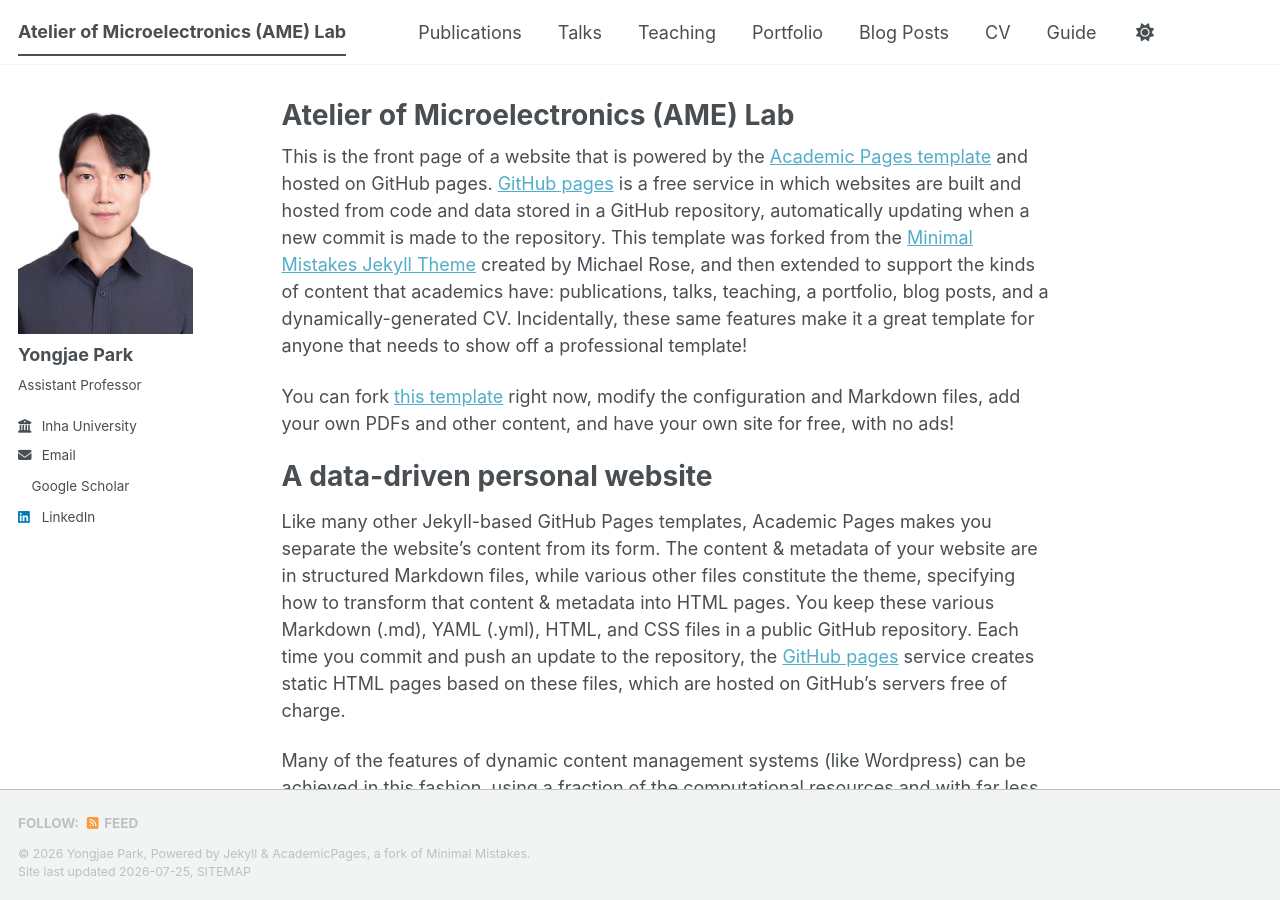
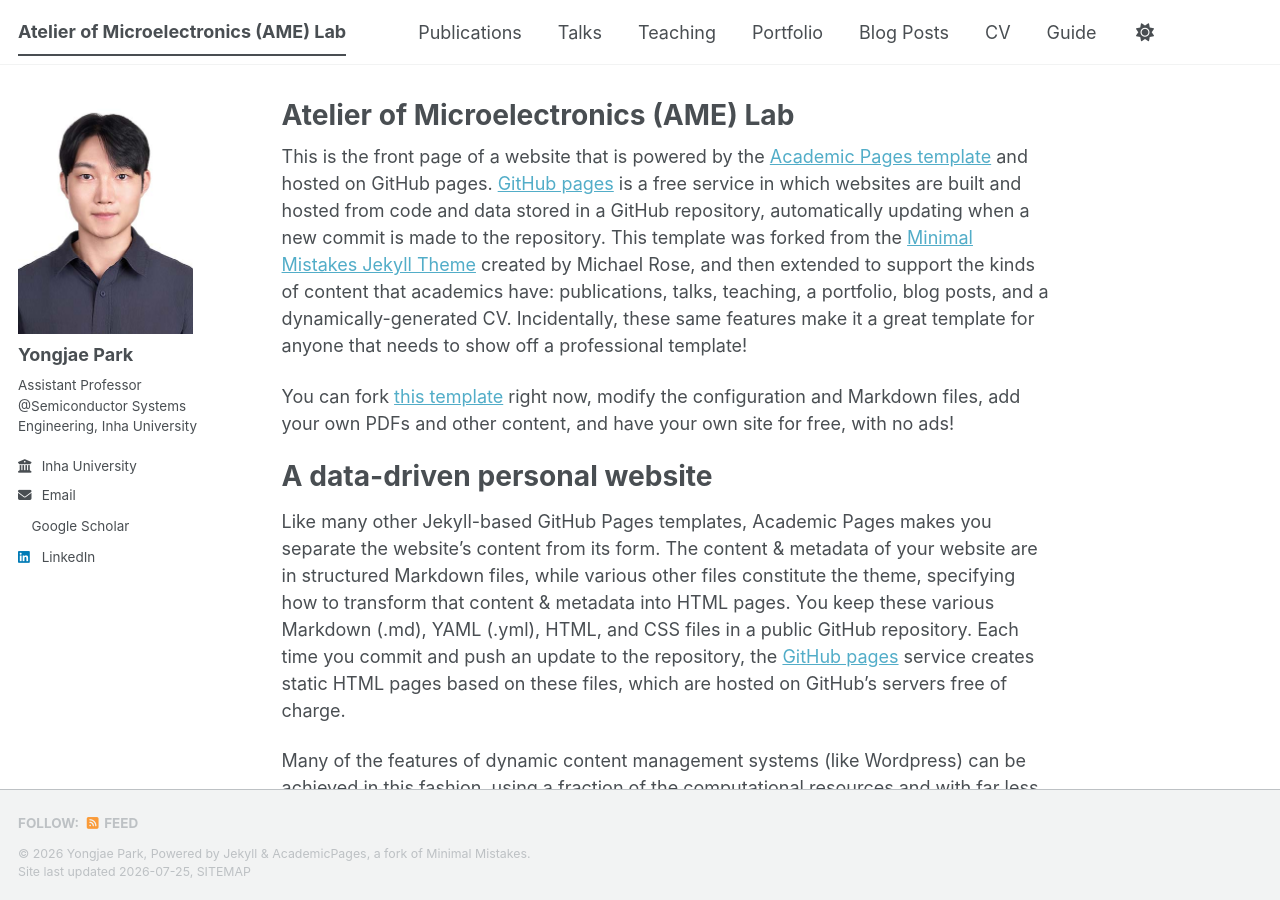
Before and after one commit to yong27park/AME.github.io, a Jekyll site: the page built from _pages/about.md, in a window 1280 px wide and 900 px high. Built offline with Jekyll 4.4.1, drawn with Linux system fonts in a browser that asks for light colours; a style sheet for code colours, icons or effects is not loaded.

Commit message:
Update _config.yml

```diff
--- a/_config.yml
+++ b/_config.yml
@@ -26,7 +26,7 @@ author:
   avatar           : "Yongjae_Park.jpg"
   name             : "Yongjae Park"
   pronouns         : # example: "she/her"
-  bio              : "Assistant Professor"
+  bio              : "Assistant Professor \n@Semiconductor Systems Engineering, Inha University"
   #location         : "Earth"
   employer         : "Inha University"
   #uri              : "https://sse.inha.ac.kr/sse/index.do"
```
